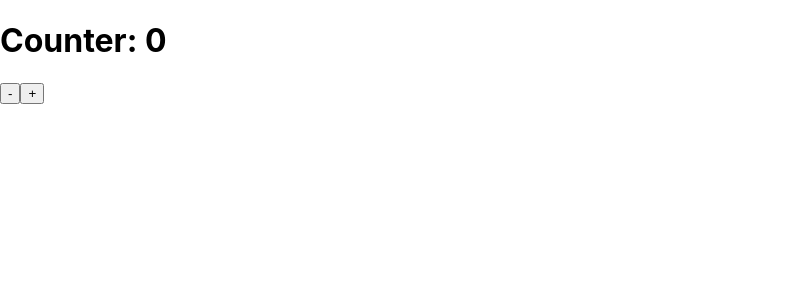
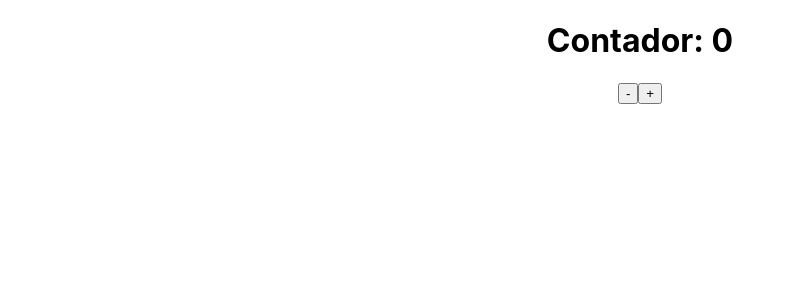
Before and after one commit to NicolasClaudioBolo/E-Commerce-Bolo, a React (Create React App) app: page / in a window 1280 px wide. Shown: the top 300 px of the page, without its empty margins (0-795 px from the left). Built offline with nearby package versions, Linux system fonts and the light colour scheme.

Commit message:
Arreglé el repo

```diff
--- a/src/App.js
+++ b/src/App.js
@@ -20,8 +20,8 @@ class App extends Component{
 
     render(){
     return (
-    <div className="CounterApp">
-        <h1>Counter: {this.state.counter}</h1>
+    <div className="App">
+        <h1>Contador: {this.state.counter}</h1>
         <button onClick={this.minusBtn}>-</button>
         <button onClick={this.plusBtn}>+</button>
     </div>
```
